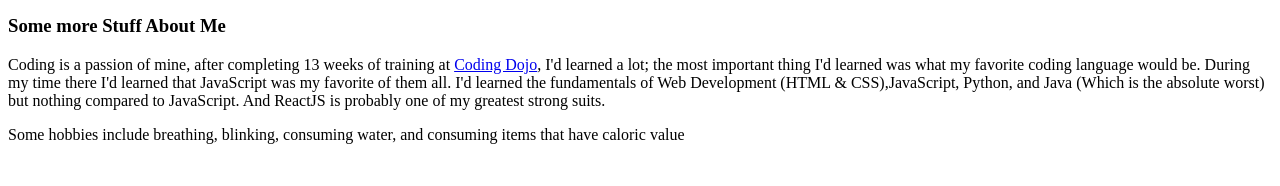
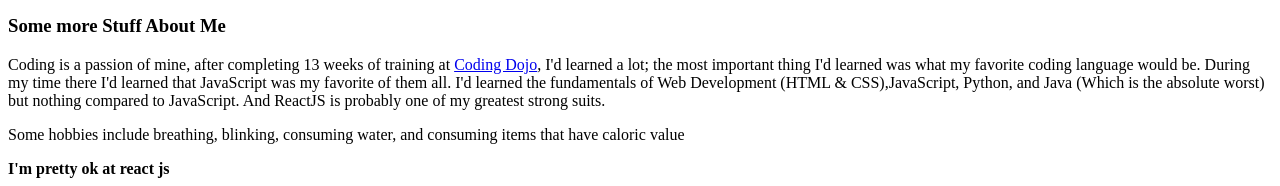
Before and after one commit to brandon121j/brandon121j.github.io, a plain HTML site: page Index.html in a window 1280 px wide. Shown: the part 714-900 px from the top of the page. Before the commit the page ends 874 px from the top, so only its background shows below. Drawn offline with Linux system fonts and the light colour scheme.

Commit message:
Pretty ok at reactjs

```diff
--- a/Index.html
+++ b/Index.html
@@ -25,5 +25,6 @@
     <p>
         Some hobbies include breathing, blinking, consuming water, and consuming items that have caloric value
     </p>
+    <b>I'm pretty ok at react js</b>
 </body>
 </html>
```
